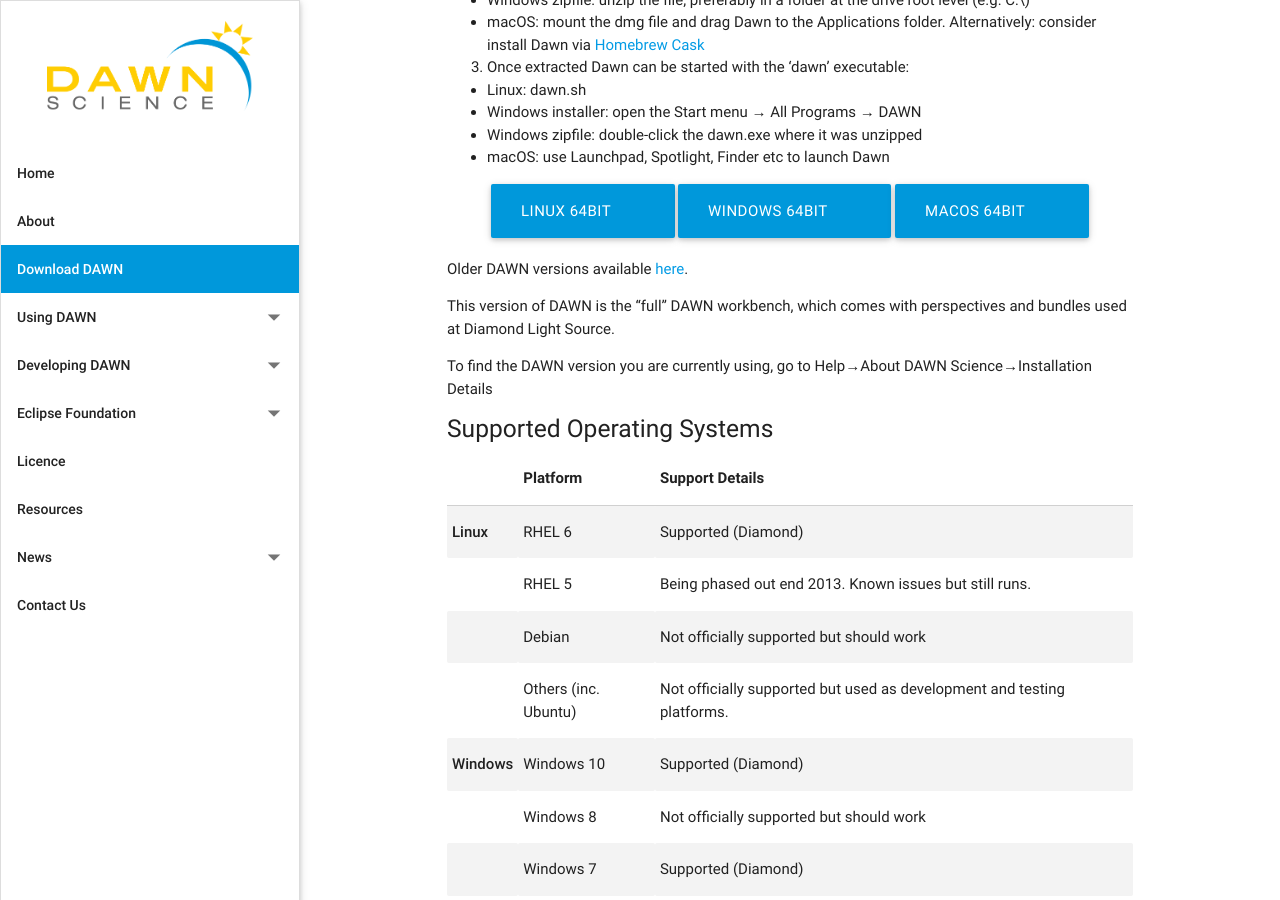
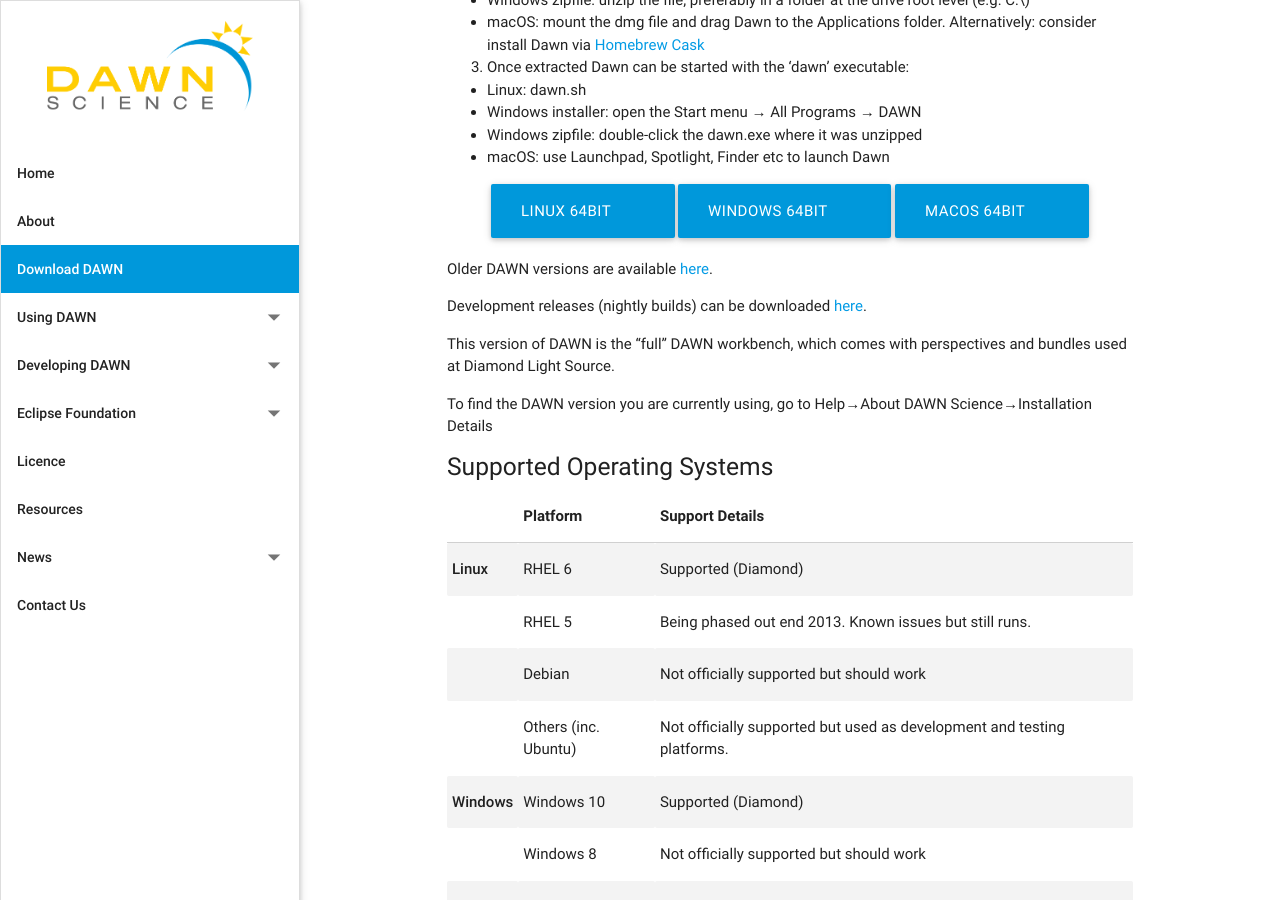
Before and after one commit to DawnScience/dawn-website, a Jekyll site: the page built from _pages/02_download-dawn.md, in a window 1280 px wide and 900 px high, scrolled down 334 px. Built offline with Jekyll 4.4.1, drawn with Linux system fonts in a browser that asks for light colours; nearby versions of some CDN libraries.

Commit message:
Add download location of nightly builds

```diff
--- a/_pages/02_download-dawn.md
+++ b/_pages/02_download-dawn.md
@@ -51,7 +51,9 @@
 	</a>
 </div>
 
-Older DAWN versions available [here](https://alfred.diamond.ac.uk/DawnDiamond/).
+Older DAWN versions are available [here](https://alfred.diamond.ac.uk/DawnDiamond/).
+
+Development releases (nightly builds) can be downloaded [here](https://alfred.diamond.ac.uk/DawnDiamond/master/downloads/builds-snapshot/).
 
 This version of DAWN is the "full" DAWN workbench, which comes with perspectives and bundles used at Diamond Light Source.
 
```
